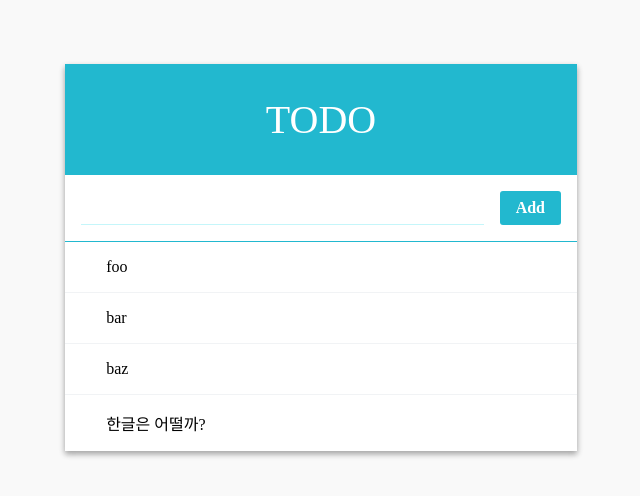
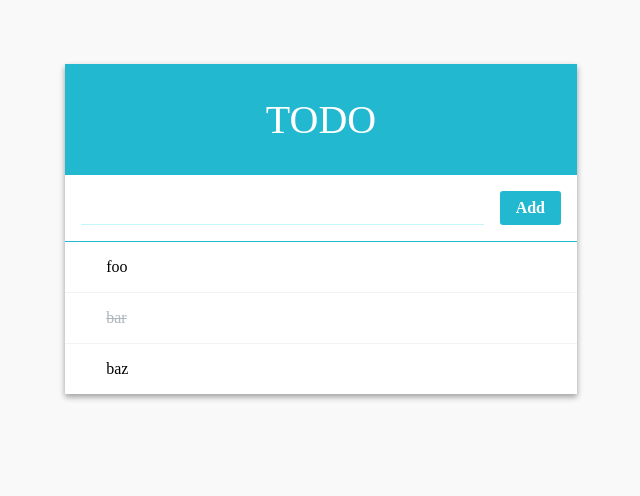
Before and after one commit to JaehunYoon/react-todo, a React (Create React App) app: page / in a window 1280 px wide. Shown: the top 496 px of the page, without its empty margins (319-959 px from the left). Built offline with nearby package versions, Linux system fonts and the light colour scheme.

Commit message:
Form 기능 구현 완료

```diff
--- a/src/App.js
+++ b/src/App.js
@@ -4,13 +4,59 @@ import Form from "./components/Form";
 import TodoItemList from './components/TodoItemList';
 
 class App extends Component {
+
+  id = 3
+  state = {
+    input : '',
+    todos: [
+      { id: 0, text: ' foo', checked: false },
+      { id: 1, text: ' bar', checked: true},
+      { id: 2, text: ' baz', checked: false }
+    ]
+  }
+
+  handleChange = (e) => {
+    this.setState({
+      input: e.target.value
+    });
+  }
+
+  handleCreate = () => {
+    const { input, todos } = this.state;
+    this.setState({
+      input: '',
+      todos: todos.concat({
+        id: this.id++,
+        text: input,
+        checked: false
+      })
+    });
+  }
+
+  handleKeyPress = (e) => {
+    if(e.key === 'Enter') {
+      this.handleCreate();
+    }
+  }
+
   render() {
+    const { input, todos } = this.state;
+    const {
+      handleChange,
+      handleCreate,
+      handleKeyPress
+    } = this;
     return (
-      <div>
-        <TodoTemplate form={<Form/>}>
-          <TodoItemList/>
-        </TodoTemplate>
-      </div>
+      <TodoTemplate form={(
+        <Form
+          value={input}
+          onKeyPress={handleKeyPress}
+          onChange={handleChange}
+          onCreate={handleCreate}
+        />
+      )}>
+        <TodoItemList todos={todos}/>
+      </TodoTemplate>
     )
   }
 }
--- a/src/components/TodoItemList.js
+++ b/src/components/TodoItemList.js
@@ -5,12 +5,21 @@ class TodoItemList extends Component {
     render() {
         const { todos, onToggle, onRemove } = this.props;
 
+        const todoList = todos.map(
+            ({id, text, checked}) => (
+                <TodoItem
+                    id={id}
+                    text={text}
+                    checked={checked}
+                    onToggle={onToggle}
+                    onRemove={onRemove}
+                    key={id}
+                />
+            )
+        );
         return (
             <div>
-                <TodoItem text="foo"/>
-                <TodoItem text="bar"/>
-                <TodoItem text="baz"/>
-                <TodoItem text="한글은 어떨까?"/>
+                {todoList}
             </div>
         );
     }
```
